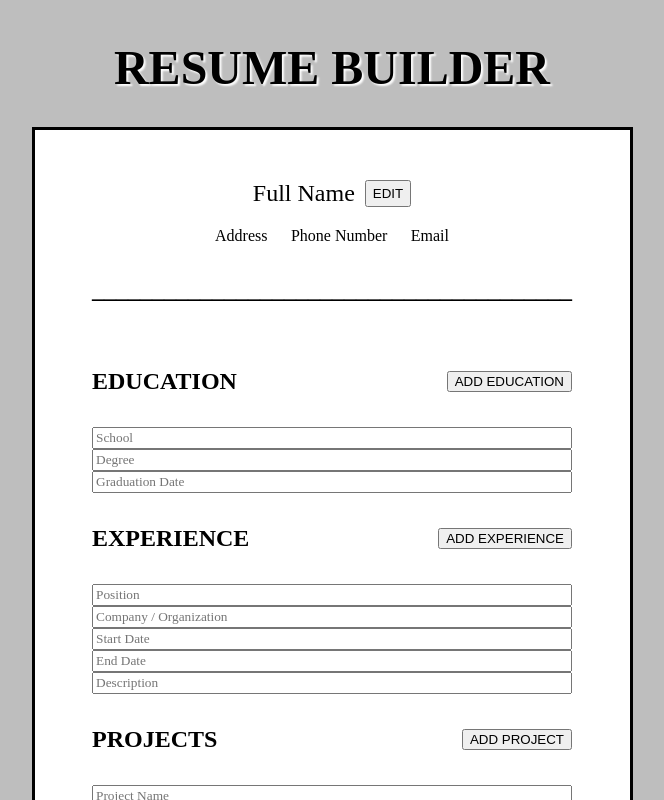
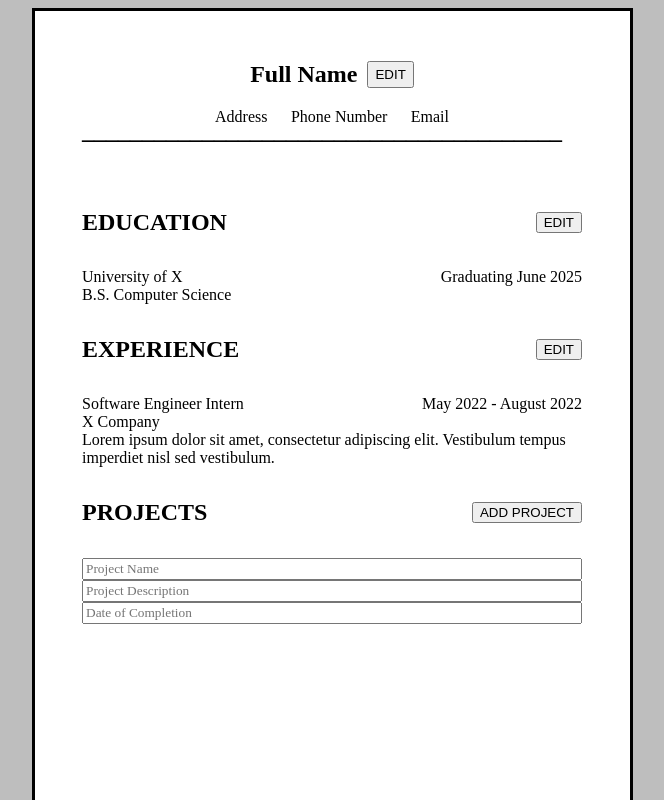
Before and after one commit to leonlee021/cv-project, a React (Create React App) app: page / in a window 1280 px wide. Shown: the top 800 px of the page, without its empty margins (308-972 px from the left). Built offline with nearby package versions, Linux system fonts and the light colour scheme.

Commit message:
edit education and experience section complete

```diff
--- a/src/components/Education.js
+++ b/src/components/Education.js
@@ -1,11 +1,52 @@
 import React from 'react'
 
 export default function Education(){
+
+    const [educationFormData, setEducationFormData] = React.useState(
+        {
+            school: "",
+            degree: "",
+            graduation: "",
+        }
+    )
+
+    function handleChange(event){
+        const {name, value} = event.target
+        setEducationFormData(prevEducationFormData => {
+            return{
+                ...prevEducationFormData,
+                [name] : value
+            }
+        })
+    }
+    const [edit, setEdit] = React.useState(false)
+
+    function toggleEdit(){
+        setEdit(prevState => !prevState)
+    }
+
     return(
         <>
-            <input type="text" id = "school" name = "school" placeholder="School"/>
-            <input type="text" id = "degree" name = "degree" placeholder="Degree"/>
-            <input type="text" id = "graduation" name = "graduation" placeholder="Graduation Date"/>
+            <div className="section">
+                <h4>EDUCATION </h4>
+                <button type="button" className="add-button" onClick={toggleEdit}>{edit ? 'CLOSE EDIT' : 'EDIT'}</button>
+            </div>
+            <div className="section-content">
+                <div className="section-top-row">
+                    <div>{educationFormData.school ? educationFormData.school : 'University of X'}</div>
+                    <div>{educationFormData.graduation ? educationFormData.graduation : 'Graduating June 2025'}</div>
+                </div>
+                <div>{educationFormData.degree ? educationFormData.degree : 'B.S. Computer Science'}</div>
+            </div>
+            {edit &&
+                <div className="form-popup">
+                    <form id="education-form">
+                        <input type="text" id = "school" name = "school" placeholder="School" value={educationFormData.school} onChange={handleChange}/>
+                        <input type="text" id = "degree" name = "degree" placeholder="Degree" value={educationFormData.degree} onChange={handleChange}/>
+                        <input type="text" id = "graduation" name = "graduation" placeholder="Graduation Date" value={educationFormData.graduation} onChange={handleChange}/>
+                    </form>
+                </div>
+            }
         </>
     )
 }
--- a/src/components/Experience.js
+++ b/src/components/Experience.js
@@ -1,13 +1,54 @@
 import React from 'react'
 
 export default function Experience(){
+    const [experienceFormData, setExperienceFormData] = React.useState(
+        {
+            position: "",
+            company: "",
+            date: "",
+            expDescription: ""
+        }
+    )
+
+    function handleChange(event){
+        const {name, value} = event.target
+        setExperienceFormData(prevExperienceFormData => {
+            return{
+                ...prevExperienceFormData,
+                [name] : value
+            }
+        })
+    }
+    const [edit, setEdit] = React.useState(false)
+
+    function toggleEdit(){
+        setEdit(prevState => !prevState)
+    }
+
     return(
         <>
-            <input type="text" id = "position" name = "position" placeholder="Position"/>
-            <input type="text" id = "company" name = "company" placeholder="Company / Organization"/>
-            <input type="text" id = "start-date" name = "start-date" placeholder="Start Date"/>
-            <input type="text" id = "end-date" name = "end-date" placeholder="End Date"/>
-            <input type="text" id = "exp-description" name = "exp-description" placeholder="Description"/>
+            <div className="section">
+                <h4>EXPERIENCE </h4>
+                <button type="button" className="add-button" onClick={toggleEdit}>{edit ? 'CLOSE EDIT' : 'EDIT'}</button>
+            </div>
+            <div className="section-content">
+                <div className="section-top-row">
+                    <div>{experienceFormData.position ? experienceFormData.position : 'Software Engineer Intern'}</div>
+                    <div>{experienceFormData.date ? experienceFormData.date : 'May 2022 - August 2022'}</div>
+                </div>
+                <div>{experienceFormData.company ? experienceFormData.company : 'X Company'}</div>
+                <div>{experienceFormData.expDescription ? experienceFormData.expDescription : 'Lorem ipsum dolor sit amet, consectetur adipiscing elit. Vestibulum tempus imperdiet nisl sed vestibulum.'}</div>
+            </div>
+            {edit &&
+                <div className="form-popup">
+                    <form id="experience-form">
+                        <input type="text" id = "position" name = "position" placeholder="Position" value={experienceFormData.position} onChange={handleChange}/>
+                        <input type="text" id = "company" name = "company" placeholder="Company" value={experienceFormData.company} onChange={handleChange}/>
+                        <input type="text" id = "date" name = "date" placeholder="Start and End Date" value={experienceFormData.date} onChange={handleChange}/>
+                        <input type="text" id = "expDescription" name = "expDescription" placeholder="Description" value={experienceFormData.expDescription} onChange={handleChange}/>
+                    </form>
+                </div>
+            }
         </>
     )
-}
+    }
--- a/src/components/Header.js
+++ b/src/components/Header.js
@@ -11,7 +11,6 @@ export default function Header(){
     )
 
     function handleChange(event){
-        console.log(event.target.value)
         const {name, value} = event.target
         setPersonalFormData(prevPersonalFormData => {
             return{
@@ -31,7 +30,7 @@ export default function Header(){
         <>
             <div id="cv-header" className = "cv-header">
                 <div id="name-button-row">
-                    <div>{personalFormData.fullName ? personalFormData.fullName : 'Full Name'}</div>
+                    <div id="cv-name"><b>{personalFormData.fullName ? personalFormData.fullName : 'Full Name'}</b></div>
                     <button type="button" className="edit-name" onClick={toggleEdit}>{edit ? 'CLOSE EDIT' : 'EDIT'}</button>
                 </div>
                 <div id="cv-personal">
@@ -42,14 +41,10 @@ export default function Header(){
             {edit &&
                 <div className="form-popup">
                     <form id="personal-form">
-                        <div className="personal-row">
-                            <input className = "personal" type="text" id = "fullName" name = "fullName" placeholder="Name" value={personalFormData.fullName} onChange={handleChange}/>
-                            <input className = "personal" type="text" id = "address" name = "address" placeholder="Address" value={personalFormData.address} onChange={handleChange}/>
-                        </div>
-                        <div className="personal-row">
-                            <input className = "personal" type="text" id = "phone" name = "phone" placeholder="Phone Number" value={personalFormData.phone} onChange={handleChange}/>
-                            <input className = "personal" type="text" id = "email" name = "email" placeholder="Email" value={personalFormData.email} onChange={handleChange}/>
-                        </div>
+                        <input className = "personal" type="text" id = "fullName" name = "fullName" placeholder="Name" value={personalFormData.fullName} onChange={handleChange}/>
+                        <input className = "personal" type="text" id = "address" name = "address" placeholder="Address" value={personalFormData.address} onChange={handleChange}/>
+                        <input className = "personal" type="text" id = "phone" name = "phone" placeholder="Phone Number" value={personalFormData.phone} onChange={handleChange}/>
+                        <input className = "personal" type="text" id = "email" name = "email" placeholder="Email" value={personalFormData.email} onChange={handleChange}/>
                     </form>
                 </div>
             }
--- a/src/components/Info.js
+++ b/src/components/Info.js
@@ -8,26 +8,14 @@ import Header from './Header'
 export default function Info(){
     return(
         <>
-            <h1 id="header-text">RESUME BUILDER</h1>
+            {/* <h1 id="header-text">RESUME BUILDER</h1> */}
             <div id="cv-wrapper">
                 <Header />
                 <div id="cv-body">
                         <div id="cv-content">
                             <h4>________________________________________</h4>
-                            <div className="section">
-                                <h4>EDUCATION </h4>
-                                <button type="button" className="add-button">ADD EDUCATION</button>
-                            </div>
                             <Education />
-                            <div className="section">
-                                <h4>EXPERIENCE </h4>
-                                <button type="button" className="add-button">ADD EXPERIENCE</button>
-                            </div>
                             <Experience />
-                            <div className="section">
-                                <h4>PROJECTS </h4>
-                                <button type="button" className="add-button">ADD PROJECT</button>
-                            </div>
                             <Projects />
                     </div>
                 </div>
--- a/src/components/Projects.js
+++ b/src/components/Projects.js
@@ -3,6 +3,10 @@ import React from 'react'
 export default function Projects(){
     return(
         <>
+            <div className="section">
+                <h4>PROJECTS </h4>
+                <button type="button" className="add-button">ADD PROJECT</button>
+            </div>
             <input type="text" id = "project-name" name = "project-name" placeholder="Project Name"/>
             <input type="text" id = "project-description" name = "project-description" placeholder="Project Description"/>
             <input type="text" id = "project-date" name = "project-date" placeholder="Date of Completion"/>
--- a/src/styles/styles.css
+++ b/src/styles/styles.css
@@ -48,7 +48,6 @@ body {
 }
 
 .cv-header {
-  font-size: 1.5rem;
   display: block;
   margin: 0 auto;
 }
@@ -65,6 +64,7 @@ body {
       -ms-flex-align: center;
           align-items: center;
   gap: 20px;
+  height: 3%;
 }
 
 #cv-personal {
@@ -86,6 +86,10 @@ body {
 #cv-body {
   display: block;
   margin: 0 auto;
+  width: 500px;
+  max-width: 500px;
+  word-wrap: break-word;
+  white-space: initial;
 }
 
 #cv-content {
@@ -131,8 +135,8 @@ button {
           flex-direction: column;
   position: fixed;
   right: 400px;
-  top: 190px;
-  background-color: #82eb8b;
+  top: 40px;
+  background-color: #7c7c7c;
   padding: 10px;
 }
 
@@ -146,4 +150,52 @@ button {
 #form-popup {
   background-color: red;
 }
+
+.section-top-row {
+  display: -webkit-box;
+  display: -ms-flexbox;
+  display: flex;
+  -webkit-box-pack: justify;
+      -ms-flex-pack: justify;
+          justify-content: space-between;
+}
+
+.section-content {
+  font-size: 1rem;
+}
+
+#cv-name {
+  display: block;
+  margin: 0 auto;
+}
+
+#education-form {
+  display: -webkit-box;
+  display: -ms-flexbox;
+  display: flex;
+  -webkit-box-orient: vertical;
+  -webkit-box-direction: normal;
+      -ms-flex-direction: column;
+          flex-direction: column;
+  position: fixed;
+  right: 400px;
+  top: 210px;
+  background-color: #7c7c7c;
+  padding: 10px;
+}
+
+#experience-form {
+  display: -webkit-box;
+  display: -ms-flexbox;
+  display: flex;
+  -webkit-box-orient: vertical;
+  -webkit-box-direction: normal;
+      -ms-flex-direction: column;
+          flex-direction: column;
+  position: fixed;
+  right: 400px;
+  top: 360px;
+  background-color: #7c7c7c;
+  padding: 10px;
+}
 /*# sourceMappingURL=styles.css.map */
--- a/src/styles/styles.scss
+++ b/src/styles/styles.scss
@@ -30,7 +30,7 @@ body{
 }
 
 .cv-header{
-    font-size: 1.5rem;
+    // font-size: 1.5rem;
     display: block;
     margin: 0 auto;
 }
@@ -40,7 +40,7 @@ body{
     flex-direction: column;
     align-items: center;
     gap: 20px;
-    // height: 15%;
+    height: 3%;
 }
 
 #cv-personal{
@@ -58,6 +58,10 @@ body{
 #cv-body{
     display: block;
     margin: 0 auto;
+    width: 500px;
+    max-width: 500px;
+    word-wrap: break-word;
+    white-space: initial;
 }
 
 
@@ -89,8 +93,8 @@ button{
     flex-direction: column;
     position: fixed;
     right: 400px;
-    top: 190px;
-    background-color: rgb(130, 235, 139);
+    top: 40px;
+    background-color: rgb(124, 124, 124);
     padding: 10px;
 }
 
@@ -102,3 +106,37 @@ button{
 #form-popup{
     background-color: red;
 }
+
+.section-top-row{
+    display: flex;
+    justify-content: space-between;
+}
+
+.section-content{
+    font-size: 1rem;
+}
+
+#cv-name{
+    display: block;
+    margin: 0 auto;
+}
+
+#education-form{
+    display: flex;
+    flex-direction: column;
+    position: fixed;
+    right: 400px;
+    top: 210px;
+    background-color: rgb(124, 124, 124);
+    padding: 10px;
+}
+
+#experience-form{
+    display: flex;
+    flex-direction: column;
+    position: fixed;
+    right: 400px;
+    top: 360px;
+    background-color: rgb(124, 124, 124);
+    padding: 10px;
+}
```
Also changed, not shown: 1 other file (tests, documents, lock files or other folders).
